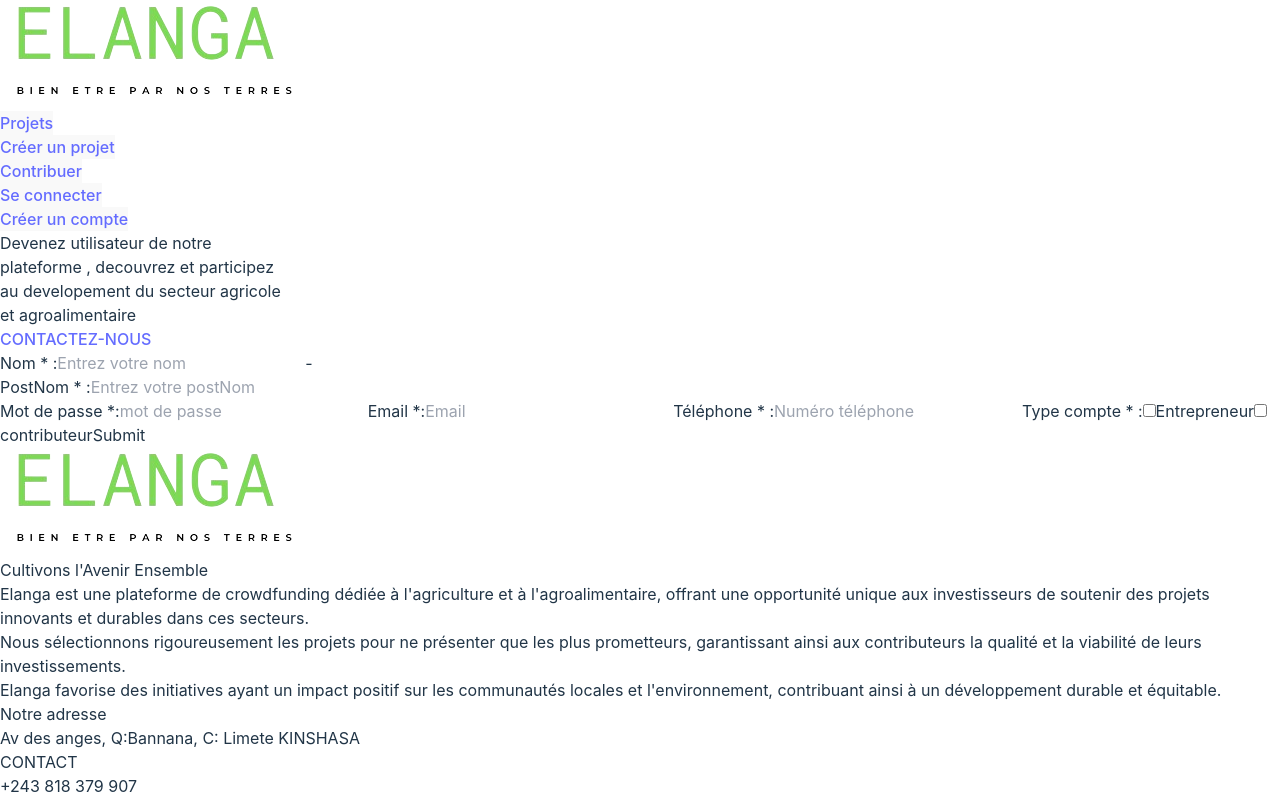
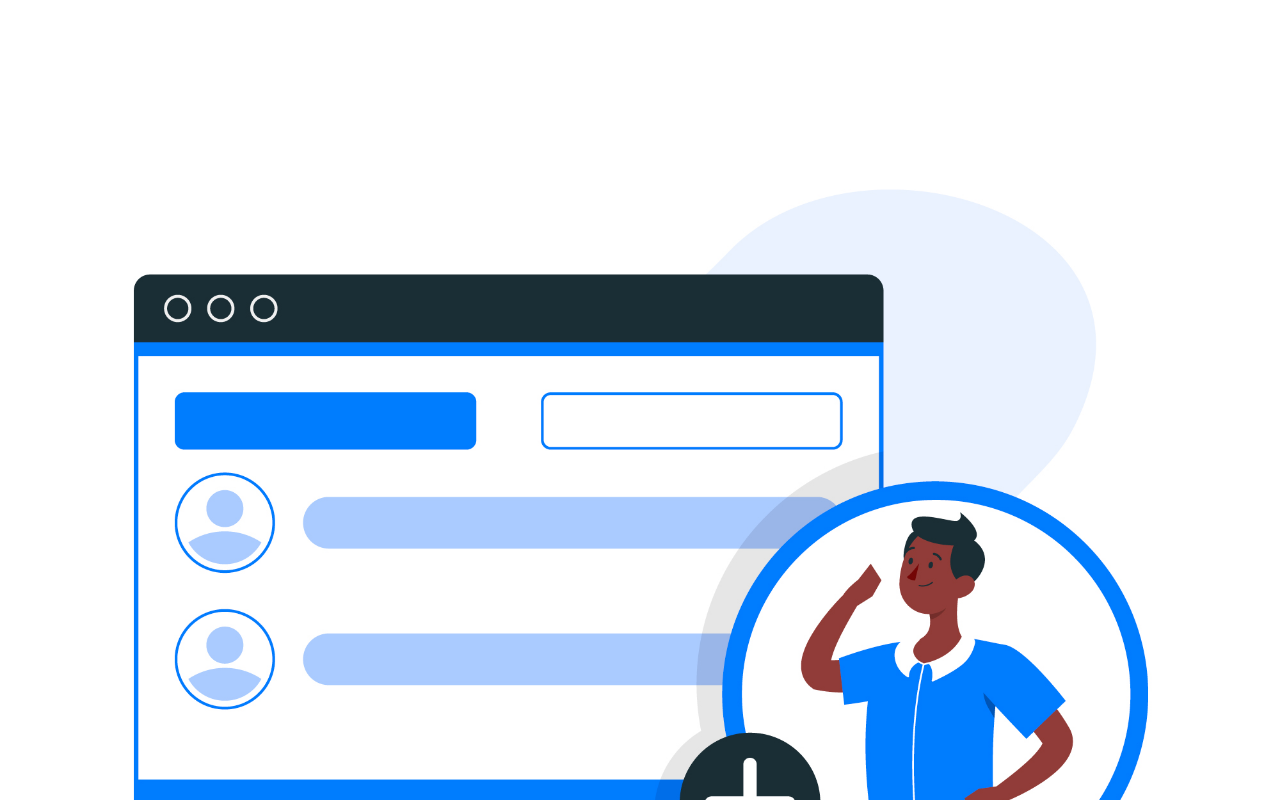
Before and after one commit to Jumvi/apllicatiionElanga, a React (Vite) app: page /creationCompte in a window 1280 px wide. Shown: the top 800 px of the page. Built offline with nearby package versions, Linux system fonts and the light colour scheme.

Commit message:
style:update style

```diff
--- a/src/pages/creationCompte.jsx
+++ b/src/pages/creationCompte.jsx
@@ -4,6 +4,7 @@ import Footer from '../components/footer';
 import { useForm } from 'react-hook-form';
 import { register } from 'swiper/element';
 import { Link } from 'react-router-dom';
+import pik from '../assets/create.jpg'
 
 export default function CreationCompte() {
   const    {
@@ -13,37 +14,26 @@ export default function CreationCompte() {
   }  =  useForm ( ) ;
 
   return (
-    <div className='flex flex-col'>
-      <div>
-        <Header/>
-      </div>
-        <div className='flex gap-10  self-center m-20  '>
-          <div className='self-center mt-[-5rem] '>
-            <h2 className='text-2xl font-bold text-justify text-lime-400 mb-5 '>
-              Devenez utilisateur de notre <br /> plateforme , decouvrez et participez <br /> au developement du secteur agricole <br /> et agroalimentaire
-            </h2>
-            <span className=' '><Link to='/contact' className='text-xl font-semibold text-black'>CONTACTEZ-NOUS</Link></span>
+    <div className='flex flex-col  m-5'>
+        <div className='flex gap-10  self-center m-20  shadow-2xl '>
+          <div className='self-center '>
+            <img src= {pik} alt="create_acount"  className='w-[20rem]'/>
+            <span className=' '><Link to='/contact' className='text-xl font-semibold text-black m-5'>CONTACTEZ-NOUS</Link></span>
           </div>
-          <form className=' flex flex-col text-2xl mb-20  ' >
-           <div className='flex mb-10 '>
-           <div>
-              <label className='font-normale border-b border-solid border-black border-solid border-black mb-10  '>
+          <form className=' flex flex-col text-2xl w-[40rem] m-10  bg-indigo-100 shadow-2xl p-6' >
+              <label className='self-center p-2 mb-5 text-xl' >Inscription !</label>
+              <label className='font-normale mb-5 text-xl p-2  rounded w-96 self-center bg-white '>
                 Nom <span className='text-red-400'>*</span> :
-                <input {...register('nom',{required:true})} placeholder='Entrez votre nom' className='text-xl font-normal focus:outline-none  rounded-md p-2' />
+                <input {...register('nom',{required:true})} placeholder='Entrez votre nom' className='text-sm p-2 font-normal focus:outline-none  rounded-md p-2' />
+                {errors.nom && <p> name is required.</p>}
               </label>
-              -{errors.nom && <p> name is required.</p>}
-            </div>
-           <div>
-            <label className='font-normale border-b border-solid border-black mb-10' >
+
+            <label className='font-normale p-2 text-xl  mb-5 rounded w-96 self-center bg-white' >
               PostNom <span className='text-red-400'>*</span> :
-                <input {...register('lastName',{required:true})} placeholder='Entrez votre postNom' className='text-xl font-normal focus:outline-none  rounded-md p-2' />
+                <input {...register('lastName',{required:true})} placeholder='Entrez votre postNom' className='text-sm p-2 font-normal focus:outline-none  rounded-md p-2' />
+                {errors.lastName && <p> lastName is required.</p>}
               </label>
-              {errors.lastName && <p> lastName is required.</p>}
-           </div>
-           </div>
-
-
-            <label className='font-normale border-b border-solid border-black mb-10' >
+            <label className='font-normale text-xl p-2  mb-5 rounded w-96 self-center bg-white' >
               Mot de passe <span className='text-red-400'>*</span>:
               <input
                 {...register('password', {
@@ -54,11 +44,12 @@ export default function CreationCompte() {
                  }
                })}
                placeholder='mot de passe'
-               className='text-xl font-normal focus:outline-none  rounded-md p-2'
+               className='text-sm p-2 font-normal focus:outline-none  rounded-md p-2'
               />
+              {errors.password && <p> password is required.</p>}
             </label>
-            {errors.password && <p> password is required.</p>}
-            <label className='font-normale border-b border-solid border-black mb-10 ' >
+
+            <label className='font-normale text-xl p-2  mb-5 rounded w-96 self-center bg-white' >
               Email <span className='text-red-400'>*</span>:
               <input
                 {...register('email', {
@@ -69,11 +60,12 @@ export default function CreationCompte() {
                   }
                 })}
                 placeholder='Email'
-                className='text-xl font-normal focus:outline-none  rounded-md p-2'
+                className='text-sm p-2 font-normal focus:outline-none  rounded-md p-2'
               />
+              {errors.email && <p> email is required.</p>}
             </label>
-            {errors.email && <p> email is required.</p>}
-            <label className='font-normale border-b border-solid border-black mb-10' >
+
+            <label className='font-normale text-xl  mb-5 p-2 rounded w-96 self-center bg-white' >
               Téléphone <span className='text-red-400'>*</span> :
               <input
                 {...register('phoneNumber', {
@@ -84,29 +76,24 @@ export default function CreationCompte() {
                     }
                 })}
                 placeholder='Numéro téléphone'
-                className='text-xl font-normal focus:outline-none  rounded-md p-2'
+                className='text-sm font-normal focus:outline-none  rounded-md p-2'
               />
+              {errors.phoneNumber && <p> phoneNumber is required.</p>}
             </label>
-
-            {errors.phoneNumber && <p> phoneNumber is required.</p>}
-           <label className='font-normale border-b border-solid border-black mb-10 ' htmlFor="">
-            Type compte <span className='text-red-400'>*</span> :
-           <label className='text-xl font-normal'>
-              <input type="checkbox" {...register('entrepreneur')} className='text-xl font-normal' />
+           <label className='font-normale text-xl p-2 mb-5 rounded w-96 self-center bg-white' htmlFor="">
+            Type <span className='text-red-400'>*</span> :
+           <label className='text-sm p-2 font-normal'>
+              <input type="checkbox" {...register('entrepreneur')} className='text-xl p-2 font-normal' />
               Entrepreneur
             </label>
-            <label className='text-xl font-normal '>
+            <label className='text-sm p-2 font-normal '>
               <input type="checkbox" {...register('contributeur')} className='text-xl font-normal'/>
               contributeur
             </label>
            </label>
-            <input type="submit" placeholder='Envoyer' className='bg-lime-400 text-white w-40 h-10 rounded  cursor-pointer self-center mt-10'   />
+            <input type="submit" placeholder='Envoyer' className='bg-lime-400 text-white w-96 h-10 rounded  cursor-pointer self-center mt-10'   />
           </form>
         </div>
-
-      <div>
-        <Footer/>
-      </div>
     </div>
   )
 }
```
Also changed, not shown: src/assets/create.jpg (added).
